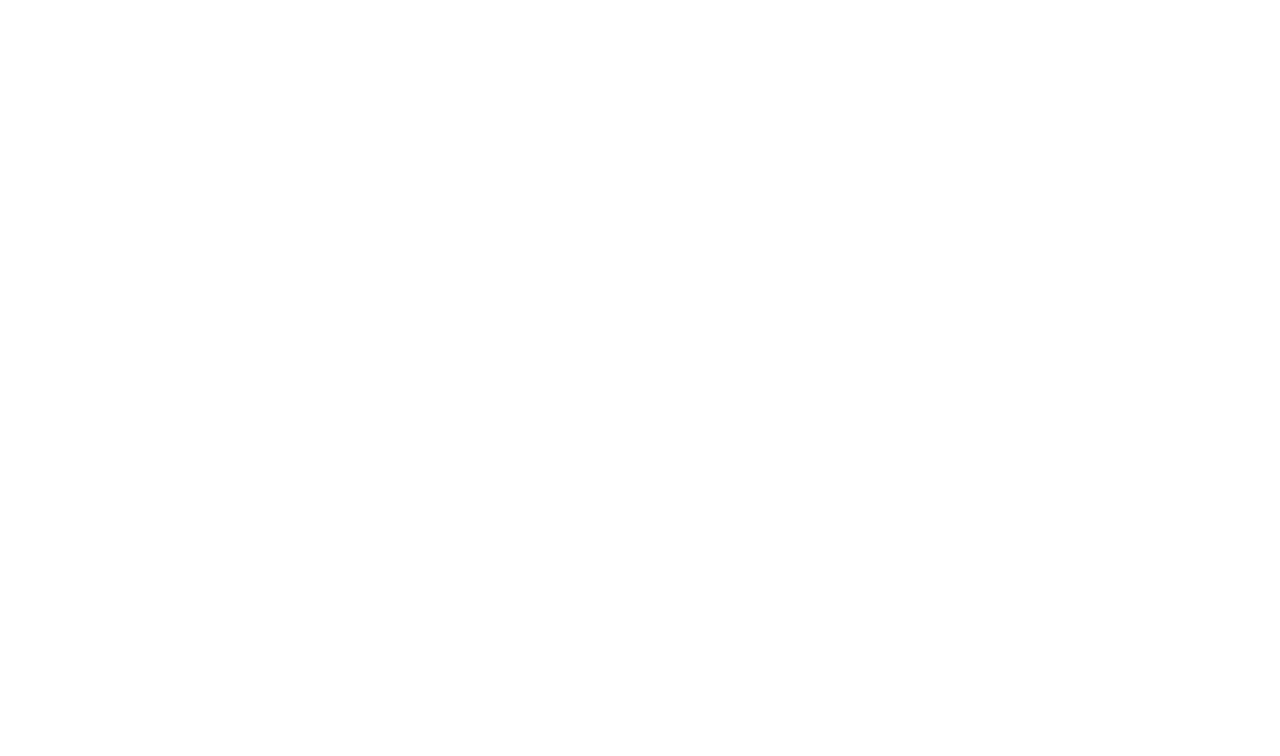
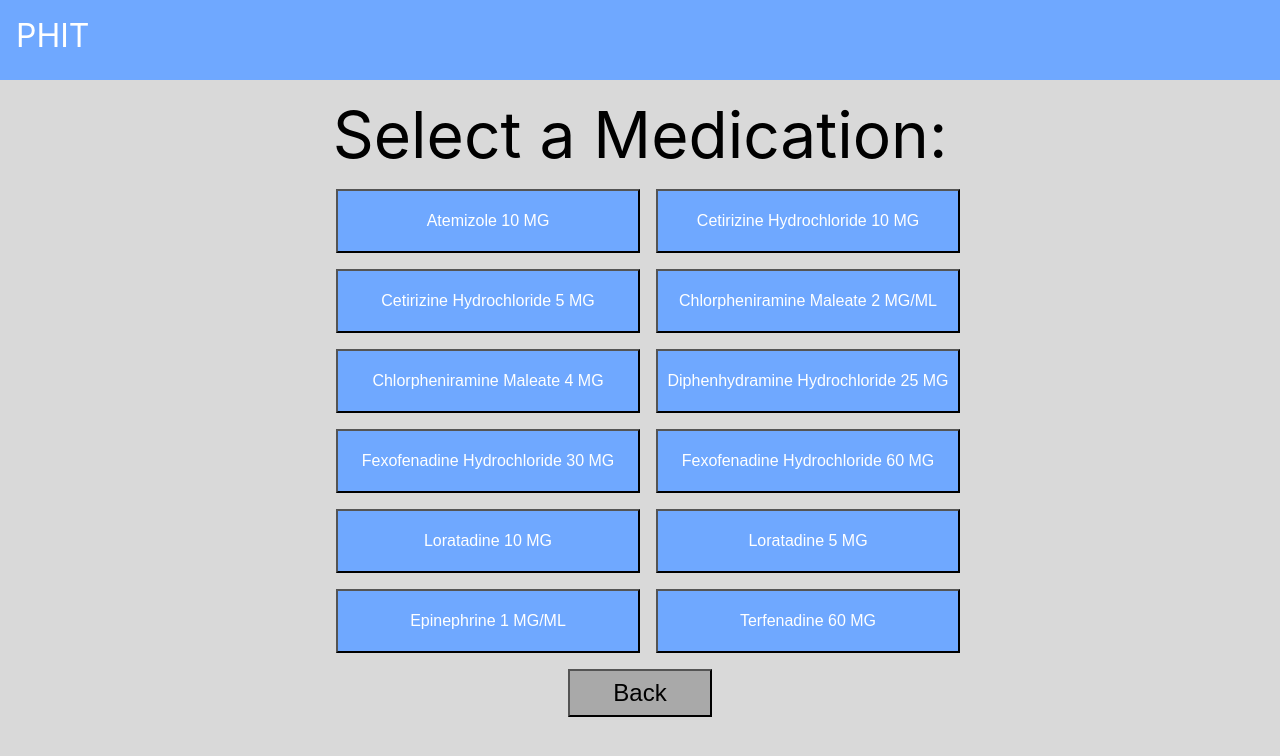
Before and after one commit to RonnyFrayRegato/predictive-healthcare-infrastructure-tool, a React (Create React App) app in the folder phit-ui/: page /medicalAdminPage/insights/hypertension-medications in a window 1280 px wide. Before the commit this address had no page. Shown: the top 756 px of the page. Built offline with nearby package versions, Linux system fonts and the light colour scheme.

Commit message:
Create Hypertension medicine selection view

```diff
--- a/phit-ui/src/App.js
+++ b/phit-ui/src/App.js
@@ -31,6 +31,8 @@
     from "./pages/medical-admin-page/peanut-allergy-medications/medical-admin-page-insights-peanut-allergy-loratadine";
 import MedicalAdminPageInsightsPeanutAllergyDiphenhydramineHydrochloride
     from "./pages/medical-admin-page/peanut-allergy-medications/medical-admin-page-insights-peanut-allergy-diphenhydramine-hydrochloride";
+import MedicalAdminPageInsightsHypertensionMedications
+    from "./pages/medical-admin-page/medical-admin-page-insights-hypertension-medications";
 import MedicalAdminPageInsightsHypertension from "./pages/medical-admin-page/medical-admin-page-insights-hypertension";
 import SystemAdminHomePage from './pages/system-admin-page/system-admin-home-page';
 import {BrowserRouter, Route, Routes} from 'react-router-dom';
@@ -58,6 +60,7 @@
             <Route path="/medicalAdminPage/insights/peanutAllergy-lortadine" element={<MedicalAdminPageInsightsPeanutAllergyLoratadine/>}/>
             <Route path="/medicalAdminPage/insights/peanutAllergy-diphenhydramine-hydrochloride" element={<MedicalAdminPageInsightsPeanutAllergyDiphenhydramineHydrochloride/>}/>
             <Route path="/medicalAdminPage/insights/hypertension" element={<MedicalAdminPageInsightsHypertension/>}/>
+            <Route path="/medicalAdminPage/insights/hypertension-medications" element={<MedicalAdminPageInsightsHypertensionMedications/>}/>
 
             <Route path="/systemAdminPage/home" element={<SystemAdminHomePage/>}/>
         </Routes>
--- a/phit-ui/src/pages/medical-admin-page/insights-page.css
+++ b/phit-ui/src/pages/medical-admin-page/insights-page.css
@@ -96,7 +96,7 @@
 button.medicine {
     height: 8vh;
     width: 38vh;
-    font-size: 2.5vh;
+    font-size: 2vh;
     background-color: #6FA8FF;
     color: white;
     margin-left: 2vh;
--- /dev/null
+++ b/phit-ui/src/pages/medical-admin-page/medical-admin-page-insights-hypertension-medications.js
@@ -0,0 +1,66 @@
+import './insights-page.css'
+import {Link} from 'react-router-dom';
+import React from "react"
+
+const MedicalAdminPageInsightsHypertensionMedications = () => {
+    return (<div className="medical-admin">
+        <div className="medical-admin-header">
+            <div className="medical-admin-header-text">
+                PHIT
+            </div>
+        </div>
+        <div>
+            <div className="medical-admin-insights-title">
+                Select a Medication:
+            </div>
+            <div className="row">
+                <Link to="/medicalAdminPage/insights/hypertension-atemizole10mg">
+                    <button className="medicine">Atemizole 10 MG</button>
+                </Link>
+                <Link to="/medicalAdminPage/insights/hypertension-atemizole10mg">
+                    <button className="medicine">Cetirizine Hydrochloride 10 MG</button>
+                </Link>
+                <br/>
+                <Link to="/medicalAdminPage/insights/hypertension-atemizole10mg">
+                    <button className="medicine">Cetirizine Hydrochloride 5 MG</button>
+                </Link>
+                <Link to="/medicalAdminPage/insights/hypertension-atemizole10mg">
+                    <button className="medicine">Chlorpheniramine Maleate 2 MG/ML</button>
+                </Link>
+                <br/>
+                <Link to="/medicalAdminPage/insights/hypertension-atemizole10mg">
+                    <button className="medicine">Chlorpheniramine Maleate 4 MG</button>
+                </Link>
+                <Link to="/medicalAdminPage/insights/hypertension-atemizole10mg">
+                    <button className="medicine">Diphenhydramine Hydrochloride 25 MG</button>
+                </Link>
+                <br/>
+                <Link to="/medicalAdminPage/insights/hypertension-atemizole10mg">
+                    <button className="medicine">Fexofenadine Hydrochloride 30 MG</button>
+                </Link>
+                <Link to="/medicalAdminPage/insights/hypertension-atemizole10mg">
+                    <button className="medicine">Fexofenadine Hydrochloride 60 MG</button>
+                </Link>
+                <br/>
+                <Link to="/medicalAdminPage/insights/hypertension-atemizole10mg">
+                    <button className="medicine">Loratadine 10 MG</button>
+                </Link>
+                <Link to="/medicalAdminPage/insights/hypertension-atemizole10mg">
+                    <button className="medicine">Loratadine 5 MG</button>
+                </Link>
+                <br/>
+                <Link to="/medicalAdminPage/insights/hypertension-atemizole10mg">
+                    <button className="medicine">Epinephrine 1 MG/ML</button>
+                </Link>
+                <Link to="/medicalAdminPage/insights/hypertension-atemizole10mg">
+                    <button className="medicine">Terfenadine 60 MG</button>
+                </Link>
+                <br/>
+                <Link to="/medicalAdminPage/insights">
+                    <button className="back">Back</button>
+                </Link>
+            </div>
+        </div>
+    </div>);
+}
+export default MedicalAdminPageInsightsHypertensionMedications;
```
